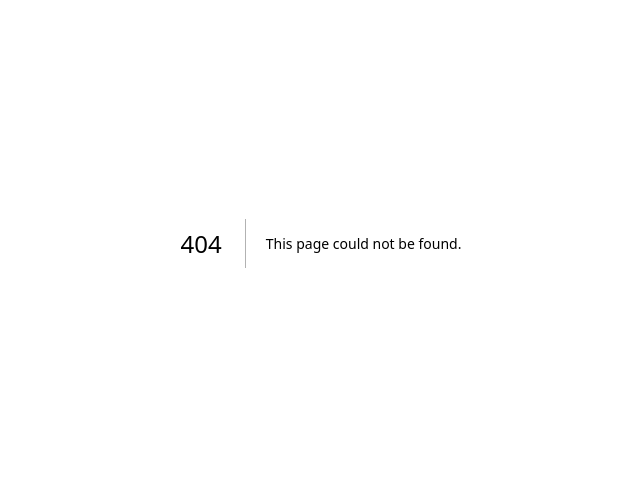
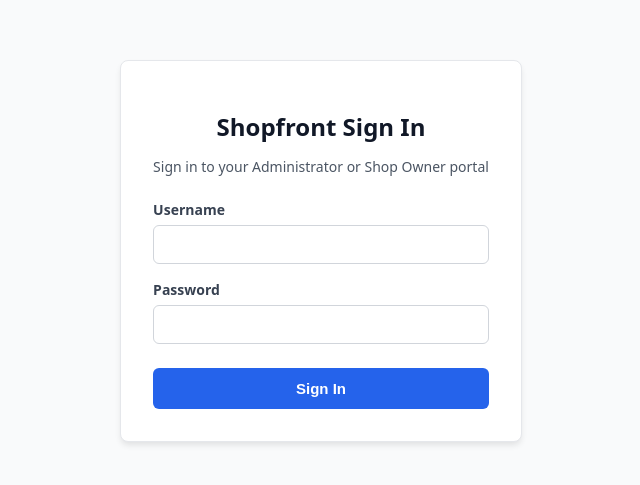
Before and after one commit to jeeva-m-21/shopfront, a Next.js app: page /login in a window 1280 px wide. Before the commit this address had no page. Shown: the part 157-642 px from the top of the page, without its empty margins (319-959 px from the left). Built offline with nearby package versions, Linux system fonts and the light colour scheme.

Commit message:
feat(auth): SPRINT-2.3 - implement lockout guard, timing-safe authentication and login flow

```diff
--- /dev/null
+++ b/src/app/login/LoginForm.tsx
@@ -0,0 +1,150 @@
+'use client';
+
+import React, { useActionState } from 'react';
+import { loginAction, type LoginActionState } from './actions.js';
+
+export function LoginForm() {
+  const [state, formAction, isPending] = useActionState<LoginActionState, FormData>(
+    loginAction,
+    {}
+  );
+
+  return (
+    <div
+      style={{
+        maxWidth: '420px',
+        margin: '60px auto',
+        padding: '32px',
+        border: '1px solid #e5e7eb',
+        borderRadius: '8px',
+        backgroundColor: '#ffffff',
+        boxShadow: '0 4px 6px -1px rgba(0, 0, 0, 0.1)',
+        fontFamily: 'system-ui, -apple-system, sans-serif',
+      }}
+    >
+      <h1
+        style={{
+          fontSize: '24px',
+          fontWeight: '700',
+          marginBottom: '8px',
+          color: '#111827',
+          textAlign: 'center',
+        }}
+      >
+        Shopfront Sign In
+      </h1>
+      <p
+        style={{
+          fontSize: '14px',
+          color: '#4b5563',
+          marginBottom: '24px',
+          textAlign: 'center',
+        }}
+      >
+        Sign in to your Administrator or Shop Owner portal
+      </p>
+
+      {state.error && (
+        <div
+          role="alert"
+          aria-live="polite"
+          style={{
+            padding: '12px 16px',
+            marginBottom: '20px',
+            backgroundColor: '#fee2e2',
+            border: '1px solid #f87171',
+            borderRadius: '6px',
+            color: '#991b1b',
+            fontSize: '14px',
+            fontWeight: '500',
+          }}
+        >
+          {state.error}
+        </div>
+      )}
+
+      <form action={formAction} style={{ display: 'flex', flexDirection: 'column', gap: '16px' }}>
+        <div>
+          <label
+            htmlFor="username"
+            style={{
+              display: 'block',
+              fontSize: '14px',
+              fontWeight: '600',
+              color: '#374151',
+              marginBottom: '6px',
+            }}
+          >
+            Username
+          </label>
+          <input
+            id="username"
+            name="username"
+            type="text"
+            required
+            autoComplete="username"
+            style={{
+              width: '100%',
+              padding: '10px 12px',
+              border: '1px solid #d1d5db',
+              borderRadius: '6px',
+              fontSize: '15px',
+              color: '#111827',
+              boxSizing: 'border-box',
+            }}
+          />
+        </div>
+
+        <div>
+          <label
+            htmlFor="password"
+            style={{
+              display: 'block',
+              fontSize: '14px',
+              fontWeight: '600',
+              color: '#374151',
+              marginBottom: '6px',
+            }}
+          >
+            Password
+          </label>
+          <input
+            id="password"
+            name="password"
+            type="password"
+            required
+            autoComplete="current-password"
+            style={{
+              width: '100%',
+              padding: '10px 12px',
+              border: '1px solid #d1d5db',
+              borderRadius: '6px',
+              fontSize: '15px',
+              color: '#111827',
+              boxSizing: 'border-box',
+            }}
+          />
+        </div>
+
+        <button
+          type="submit"
+          disabled={isPending}
+          style={{
+            marginTop: '8px',
+            padding: '12px',
+            backgroundColor: isPending ? '#9ca3af' : '#2563eb',
+            color: '#ffffff',
+            border: 'none',
+            borderRadius: '6px',
+            fontSize: '15px',
+            fontWeight: '600',
+            cursor: isPending ? 'not-allowed' : 'pointer',
+            transition: 'background-color 0.2s',
+          }}
+        >
+          {isPending ? 'Signing in...' : 'Sign In'}
+        </button>
+      </form>
+    </div>
+  );
+}
--- /dev/null
+++ b/src/app/login/actions.ts
@@ -0,0 +1,39 @@
+'use server';
+
+import { cookies } from 'next/headers';
+import { redirect } from 'next/navigation';
+import { authenticateUser } from '../../auth/lockout.js';
+import { SESSION_COOKIE_NAME } from '../../auth/sessions.js';
+
+export interface LoginActionState {
+  error?: string;
+}
+
+export async function loginAction(
+  _prevState: LoginActionState | null,
+  formData: FormData
+): Promise<LoginActionState> {
+  const username = formData.get('username')?.toString() ?? '';
+  const password = formData.get('password')?.toString() ?? '';
+
+  if (!username || !password) {
+    return { error: 'Invalid username or password' };
+  }
+
+  const result = await authenticateUser(username, password);
+
+  if (!result.success) {
+    return { error: result.error };
+  }
+
+  const cookieStore = await cookies();
+  cookieStore.set(SESSION_COOKIE_NAME, result.token, {
+    httpOnly: true,
+    secure: process.env.NODE_ENV === 'production',
+    sameSite: 'lax',
+    path: '/',
+    expires: result.expiresAt,
+  });
+
+  redirect(result.redirectUrl);
+}
--- /dev/null
+++ b/src/app/login/page.tsx
@@ -0,0 +1,26 @@
+import React from 'react';
+import type { Metadata } from 'next';
+import { LoginForm } from './LoginForm.js';
+
+export const metadata: Metadata = {
+  title: 'Sign In — Shopfront',
+  description: 'Sign in to the Shopfront portal.',
+};
+
+export default function LoginPage() {
+  return (
+    <div
+      style={{
+        minHeight: '100vh',
+        backgroundColor: '#f9fafb',
+        display: 'flex',
+        alignItems: 'center',
+        justifyContent: 'center',
+        padding: '16px',
+        boxSizing: 'border-box',
+      }}
+    >
+      <LoginForm />
+    </div>
+  );
+}
--- /dev/null
+++ b/src/auth/lockout.ts
@@ -0,0 +1,149 @@
+import { query } from '../db.js';
+import { verifyPassword, verifyDummyPassword } from './passwords.js';
+import { createSession, type AuthUser } from './sessions.js';
+
+export const LOCKOUT_THRESHOLD = 5;
+export const LOCKOUT_WINDOW_MINUTES = 15;
+
+export type AuthResult =
+  | {
+      success: true;
+      user: AuthUser;
+      token: string;
+      expiresAt: Date;
+      redirectUrl: string;
+    }
+  | {
+      success: false;
+      error: string;
+      lockedOut?: boolean;
+    };
+
+/**
+ * Checks if a username is locked out based on failed login attempts
+ * within the sliding window (5 failures in 15 minutes).
+ */
+export async function isLockedOut(username: string): Promise<boolean> {
+  const result = await query<{ count: string }>(
+    `SELECT COUNT(*) FROM login_attempts
+     WHERE username = $1
+       AND succeeded = FALSE
+       AND created_at > now() - ($2 || ' minutes')::INTERVAL;`,
+    [username, LOCKOUT_WINDOW_MINUTES.toString()]
+  );
+
+  const failedCount = parseInt(result.rows[0]?.count ?? '0', 10);
+  return failedCount >= LOCKOUT_THRESHOLD;
+}
+
+/**
+ * Records a login attempt (succeeded or failed) in login_attempts table.
+ */
+export async function recordLoginAttempt(
+  username: string,
+  succeeded: boolean
+): Promise<void> {
+  await query(
+    `INSERT INTO login_attempts (username, succeeded)
+     VALUES ($1, $2);`,
+    [username, succeeded]
+  );
+}
+
+/**
+ * Authenticates a user with constant-time timing equalization,
+ * sliding-window lockout enforcement, and session creation.
+ * Follows PRD Section 13.1, Architecture 7.1.
+ */
+export async function authenticateUser(
+  username: string,
+  password: string
+): Promise<AuthResult> {
+  const normalizedUsername = username.trim().toLowerCase();
+
+  // 1. Check lockout status
+  const locked = await isLockedOut(normalizedUsername);
+  if (locked) {
+    // Does not record a new attempt when already locked out
+    return {
+      success: false,
+      error: 'Too many attempts. Try again in 15 minutes.',
+      lockedOut: true,
+    };
+  }
+
+  // 2. Query user by username
+  const userResult = await query<{
+    id: string;
+    username: string;
+    password_hash: string;
+    display_name: string;
+    role: 'admin' | 'owner';
+    must_change_password: boolean;
+    is_active: boolean;
+  }>(
+    `SELECT id, username, password_hash, display_name, role, must_change_password, is_active
+     FROM users
+     WHERE username = $1;`,
+    [normalizedUsername]
+  );
+
+  const user = userResult.rows[0];
+
+  // 3. User does not exist: run dummy argon2 verify for timing equalization
+  if (!user) {
+    await verifyDummyPassword(password);
+    await recordLoginAttempt(normalizedUsername, false);
+    return {
+      success: false,
+      error: 'Invalid username or password',
+    };
+  }
+
+  // 4. User exists: verify password against argon2id hash
+  const passwordValid = await verifyPassword(user.password_hash, password);
+  if (!passwordValid) {
+    await recordLoginAttempt(normalizedUsername, false);
+    return {
+      success: false,
+      error: 'Invalid username or password',
+    };
+  }
+
+  // 5. Account inactive check (evaluated ONLY after password verification to prevent probing)
+  if (!user.is_active) {
+    return {
+      success: false,
+      error: 'This account is inactive. Contact the admin.',
+    };
+  }
+
+  // 6. Successful login
+  await recordLoginAttempt(normalizedUsername, true);
+
+  await query(
+    `UPDATE users SET last_login_at = now() WHERE id = $1;`,
+    [user.id]
+  );
+
+  const { token, expiresAt } = await createSession(user.id);
+
+  const authUser: AuthUser = {
+    id: user.id,
+    username: user.username,
+    display_name: user.display_name,
+    role: user.role,
+    must_change_password: user.must_change_password,
+    is_active: user.is_active,
+  };
+
+  const redirectUrl = user.role === 'admin' ? '/admin' : '/owner';
+
+  return {
+    success: true,
+    user: authUser,
+    token,
+    expiresAt,
+    redirectUrl,
+  };
+}
```
Also changed, not shown: 2 other files (tests, documents, lock files or other folders).
